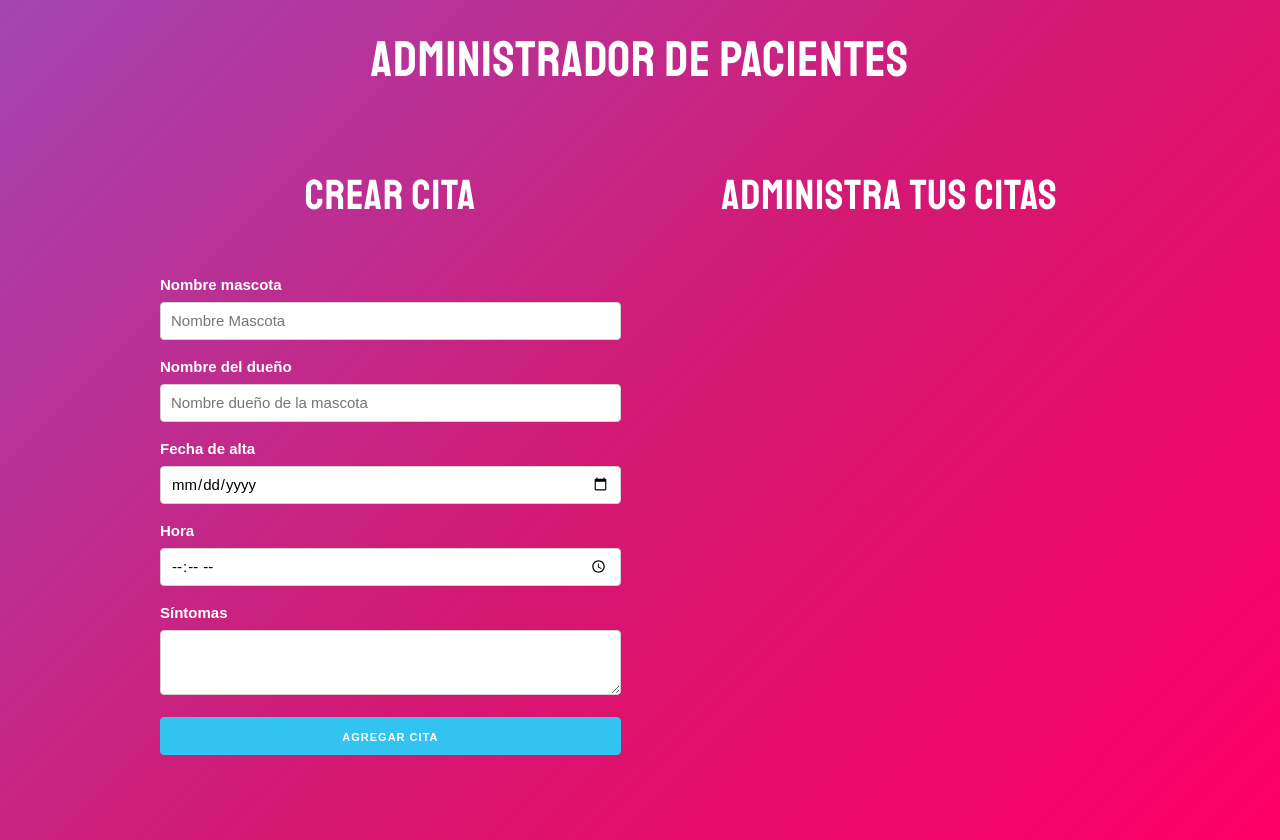
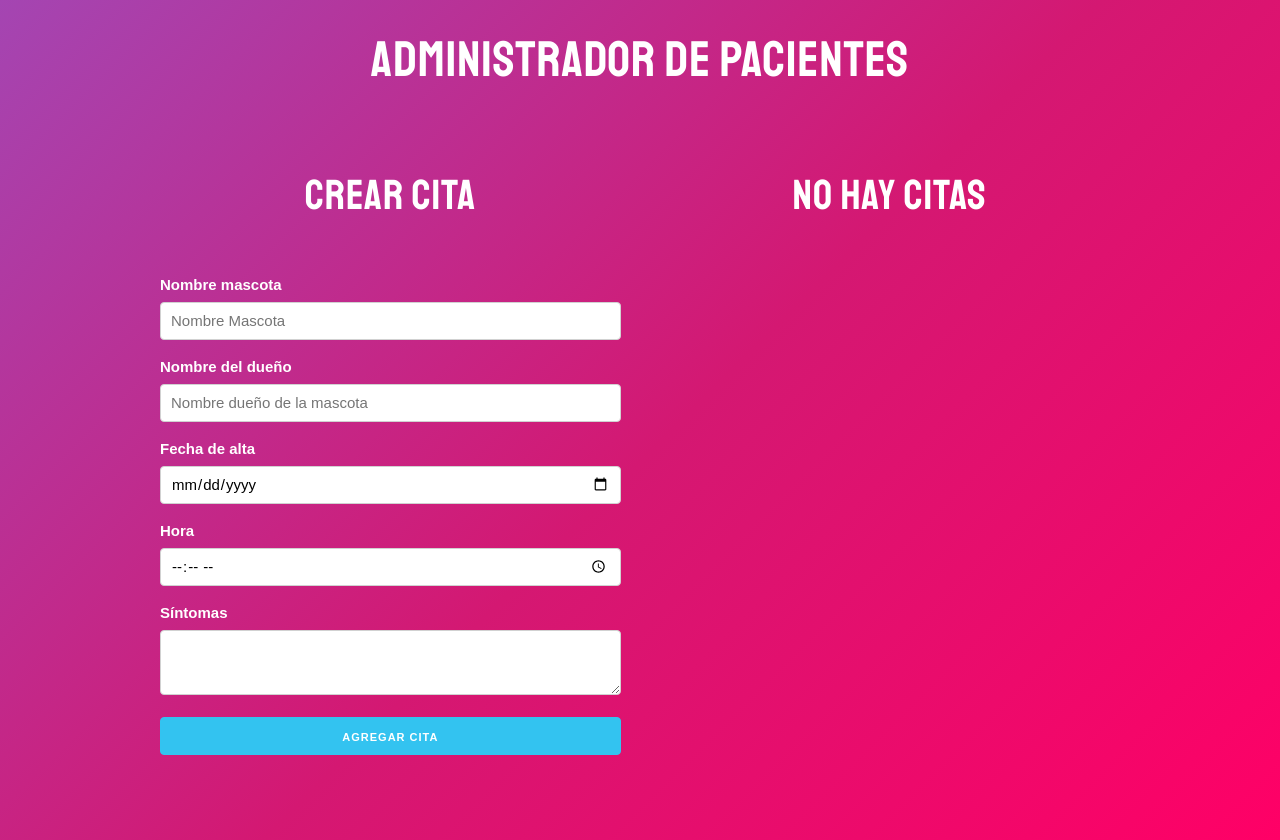
Before and after one commit to jorgeagundez/reactjs_administrador_pacientes, a React (Create React App) app: page / in a window 1280 px wide. Built offline with nearby package versions, Linux system fonts and the light colour scheme.

Commit message:
Add conditional title depending on number total of citas

```diff
--- a/src/App.js
+++ b/src/App.js
@@ -18,9 +18,11 @@
   // Función que elimina una cita por su id
   const eliminarCita = id => {
     const nuevasCitas = citas.filter(cita => cita.id !== id);
-
     guardarCitas(nuevasCitas)
   }
+
+  // Mensaje condicional
+  const titulo = citas.length === 0 ? 'No hay citas' : 'Administra tus citas';
 
   return (
     <Fragment>
@@ -34,7 +36,7 @@
             />
           </div>
           <div className="one-half column">
-            <h2>Administra tus citas</h2>
+            <h2>{titulo}</h2>
             {citas.map(cita => (
               <Cita
                 key={cita.id}
```
